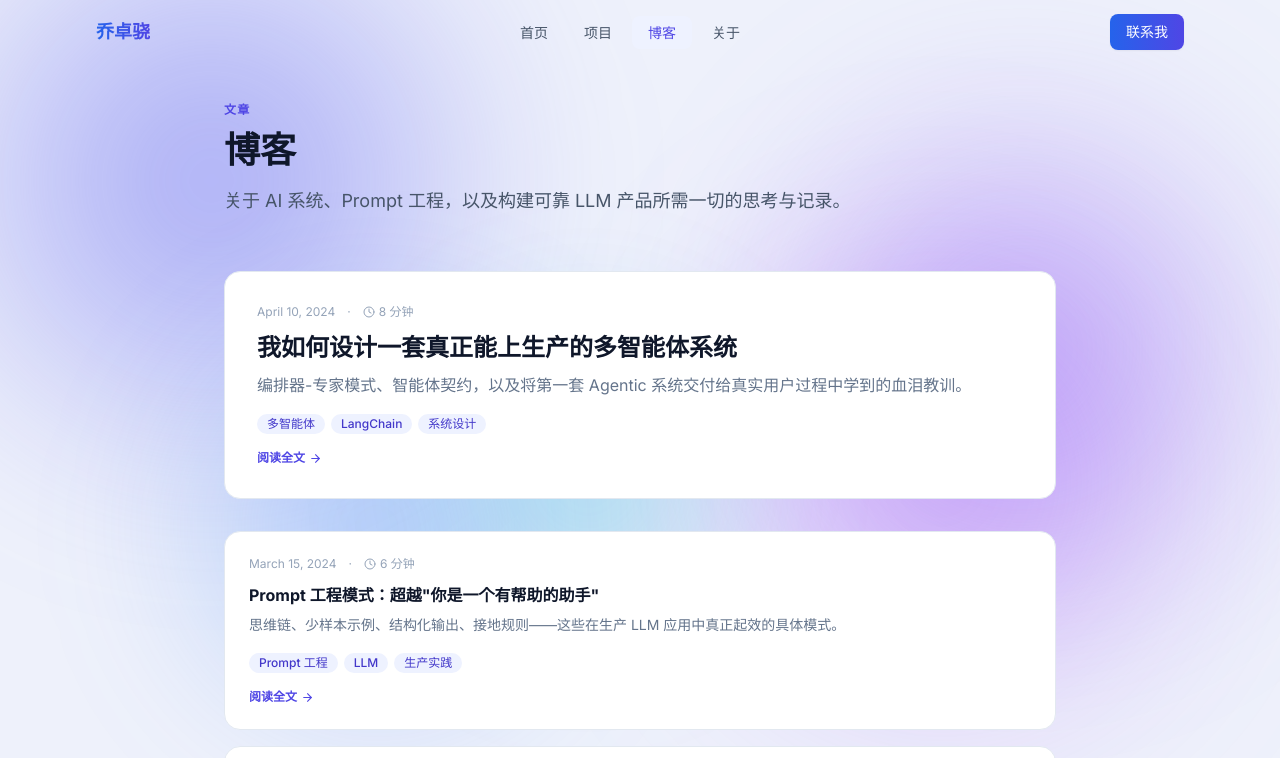
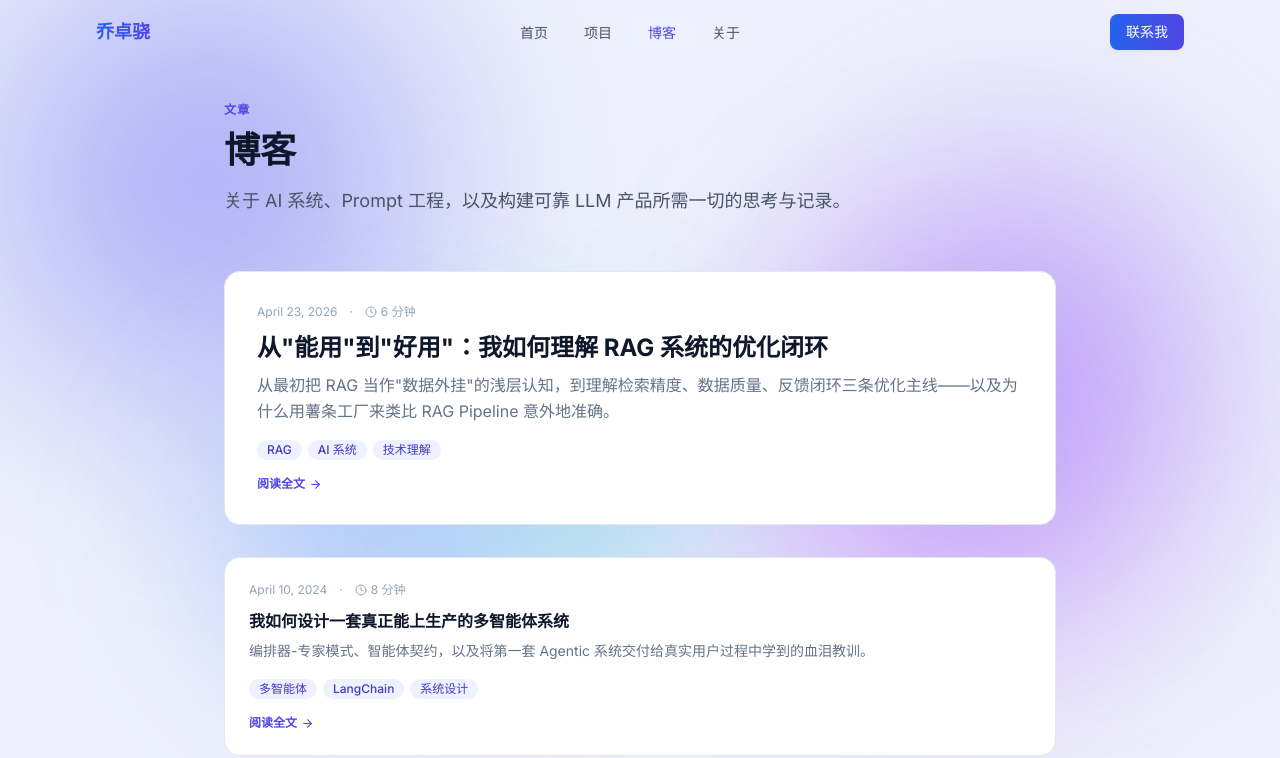
Before and after one commit to icecv/portfolio, a Next.js app: page /blog in a window 1280 px wide. Shown: the top 758 px of the page. Built offline with nearby package versions, Linux system fonts and the light colour scheme.

Commit message:
blog: 新增 RAG 优化闭环文章

```diff
--- a/src/data/blog.ts
+++ b/src/data/blog.ts
@@ -291,6 +291,83 @@ AI 系统是概率性的。相同输入可能产生不同输出。"测试"意味
 这项技术确实令人兴奋。但真正困难、真正重要的工作，是让它可靠到足以让人真正依赖。
     `,
   },
+  {
+    id: '4',
+    slug: 'rag-optimization-loop',
+    title: '从"能用"到"好用"：我如何理解 RAG 系统的优化闭环',
+    description:
+      '从最初把 RAG 当作"数据外挂"的浅层认知，到理解检索精度、数据质量、反馈闭环三条优化主线——以及为什么用薯条工厂来类比 RAG Pipeline 意外地准确。',
+    date: '2026-04-23',
+    tags: ['RAG', 'AI 系统', '技术理解', '产品思考'],
+    readingTime: '6 分钟',
+    content: `
+## 最开始，我对 RAG 的理解很浅
+
+我最初认为 RAG（检索增强生成）不过是把一堆数据"外挂"在 LLM 上，当作另一种形式的 Prompt 塞进去。听起来很直觉，但这个理解几乎完全错了。
+
+真正开始自己动手 Vibe Coding 之后，我才慢慢意识到：RAG 并非简单的数据外挂，而是有着一套细致的算法体系在支撑它。
+
+**如果让我现在重新解释 RAG，我会说：** 它是一种把大量数据通过向量特征进行精细筛选，最终将最精简、最相关的信息提供给 LLM 的技术。关键词不是"外挂"，而是"筛选"。
+
+## 核心问题只有三个字：查不准
+
+用过 RAG 的人都会遇到同一个困境——系统"能跑"，但答案总是差那么一口气。追根溯源，问题几乎都可以归结为一句话：**查不准**。
+
+而"查不准"这件事，又可以拆解成三个方向：
+
+- **用来查的数据太差太杂** — 垃圾进，垃圾出
+- **进行查的行为太粗太略** — 检索策略过于简单
+- **得到答案后没有反馈** — 系统不知道自己对不对
+
+这三个方向，也恰好对应了三条优化 RAG 的主线。
+
+## 优化方向一：从数据入手
+
+数据是 RAG 的地基。地基不稳，上面建什么都白搭。
+
+**数据清洗**是第一步：过滤掉噪声信息、去除重复内容、统一格式。很多人跳过这步，直接把原始文档塞进向量库，然后疑惑为什么检索结果一塌糊涂。
+
+**Chunking（分块）** 是第二步，也是最容易被低估的一步。分块策略直接决定了每个向量所承载的语义是否完整。块太大，语义模糊；块太小，上下文断裂。好的 Chunking 要保证每一块都是语义上自洽的单元，让向量能准确捕捉它的含义。
+
+## 优化方向二：从检索入手
+
+数据准备好了，检索策略同样关键。
+
+**混合检索（Hybrid Search）** 是目前最实用的方案：把 **BM25**（字面关键词匹配）和 **Embedding**（语义向量匹配）结合起来用。两者各有优势——BM25 擅长精确词汇匹配，Embedding 擅长理解同义表达。单用任何一种都会有盲区，结合起来才能覆盖更多真实查询场景。
+
+**Rerank（重排序）** 是检索链路里让我觉得最巧妙的一环。Rerank 模型通过注意力机制对候选结果打分排序——它反向借用了注意力机制的逻辑：不是通过输入预测输出，而是通过输出来判断输入是否匹配。
+
+我以前只想到注意力机制能够根据输入预测下一个 Token，却没想到它还能被这样反向使用——**通过"答案"来判断"问题和候选文档"是否搭配**。这个角度让我对注意力机制的理解又深了一层。
+
+## 优化方向三：从反馈入手
+
+系统上线之后，最容易被忽视的恰恰是反馈闭环。
+
+**Evaluation（评估）** 不只是跑一个准确率指标那么简单。更有价值的信号往往藏在用户行为里：追问率高不高？用户有没有在得到答案之后立刻换了个说法重新问？这些行为信号能告诉你检索到的内容是否真正满足了用户需求。
+
+没有反馈，RAG 就是一个单向管道。有了反馈，它才能持续进化。
+
+## 为什么叫 Pipeline？薯条工厂告诉你答案
+
+RAG 常被描述为一个 Pipeline（管道），这个比喻其实比看起来要准确得多。
+
+让我用薯条工厂打个比方：
+
+土豆进入工厂，首先被**切分**成条状（Chunking），然后按照**大小相似性**进行匹配分类（向量化），再通过**孔洞筛选**确保形状一致（Rerank 过滤），最后把**形状最好的几根**送进名为 LLM 的油锅，炸出最符合用户口味的薯条。
+
+整个过程：原始数据 → 清洗切分 → 向量检索 → 重排筛选 → 精准喂给 LLM → 生成回答。
+
+每个环节都不是装饰，跳过任何一步，出来的薯条都会难吃。
+
+## 最后，感谢注意力机制
+
+写到这里，我忍不住要说一句：RAG 能运转，底层离不开注意力机制（Attention Mechanism）的支撑——无论是向量 Embedding 的质量，还是 Rerank 模型的打分逻辑，都和它密切相关。
+
+注意力机制的本质是预测，但正是这种预测造就了现代 AI 的核心魅力：**把人类历史中最复杂的语言文字，转化为机器可以理解和运算的数字向量**。
+
+这种转化，是让 AI 真正"像人"的起点。
+    `,
+  },
 ]
 
 export function getBlogPostBySlug(slug: string): BlogPost | undefined {
```
